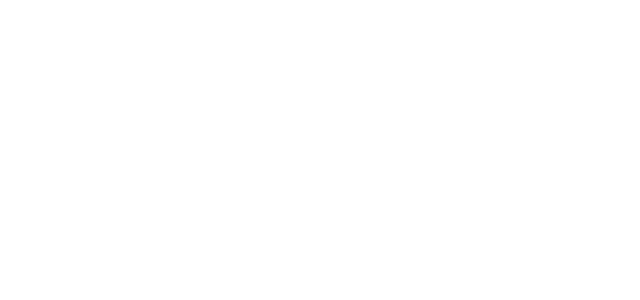
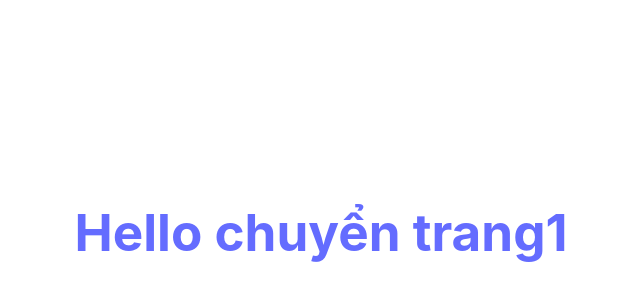
Before and after one commit to ming6464/vite_project_deploy, a Vue app: page / in a window 1280 px wide. Before the commit this address had no page. Shown: the part 168-468 px from the top of the page, without its empty margins (319-959 px from the left). Built offline with nearby package versions, Linux system fonts and the light colour scheme.

Commit message:
no message

```diff
--- a/src/components/HelloWorld.vue
+++ b/src/components/HelloWorld.vue
@@ -11,8 +11,8 @@
 <template>
   <h1>{{ msg }}</h1>
 
-  <a href="/vite_project_deploy/vue1">
-    <h1>Hello chuyển trang</h1>
+  <a href="/vue1">
+    <h1>Hello chuyển trang1</h1>
   </a>
 </template>
 
--- a/src/router/index.js
+++ b/src/router/index.js
@@ -2,11 +2,11 @@
 import { createRouter, createWebHistory } from 'vue-router'
 const routes = [
     {
-        path: '/vite_project_deploy/',
+        path: '/',
         component: () => import('../components/HelloWorld.vue')
     },
     {
-        path: '/vite_project_deploy/vue1',
+        path: '/vue1',
         component: () => import('../views/vue1.vue')
     },
 ]
```
